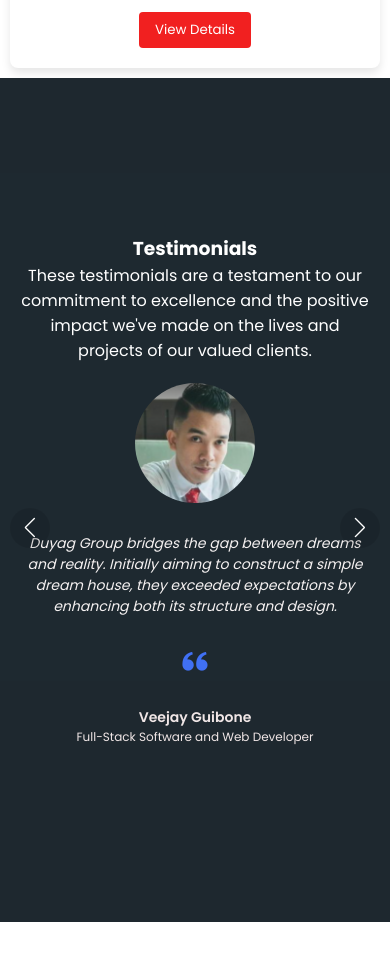
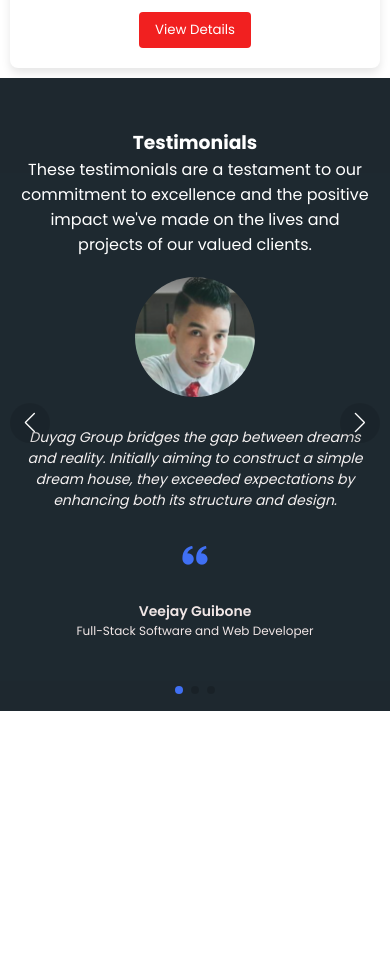
Before and after one commit to Veejay15/Rodeline-s-Pool, a plain HTML site: page index.html in a window 390 px wide. Shown: the part 2622-3589 px from the top of the page. Drawn offline with nearby package versions, Linux system fonts and the light colour scheme.

Commit message:
fixed the testimonial section issue

```diff
--- a/css/swiper.css
+++ b/css/swiper.css
@@ -2,13 +2,13 @@
 @import url("https://fonts.googleapis.com/css2?family=Poppins:wght@300;400;500;600&display=swap");
 
 * {
-  margin: 0;
+  margin-top: 0;
   padding: 0;
   box-sizing: border-box;
   font-family: "Poppins", sans-serif;
 }
 .testimonial-section {
-  height: 100vh;
+  height: 70%;
   width: 100%;
   display: flex;
   align-items: center;
@@ -102,16 +102,6 @@
 
  }
 
- @media screen and (min-width: 300px) and (max-width: 520px) { .textcontent-testimonials {
-  margin-top: 180px;
-}
-}
-
-@media screen and (min-width: 300px) and (max-width: 520px) { .details .job {
-  margin-bottom: 180px;
-}
-}
-
 @media screen and (min-width: 300px) and (max-width: 520px) {.testimonial .image {
   height: 120px;
   width: 120px;
--- a/style.css
+++ b/style.css
@@ -195,7 +195,7 @@ header.scrolled .navbar .menu-links {
   justify-content: space-around;
   flex-wrap: wrap;
   max-width: 100%;
-  margin: 0px auto;
+  margin-bottom: 0px auto;
   background-image: url('assets/Construction\ tools.jpg');
   background-position: center;
   background-size: cover;
```
